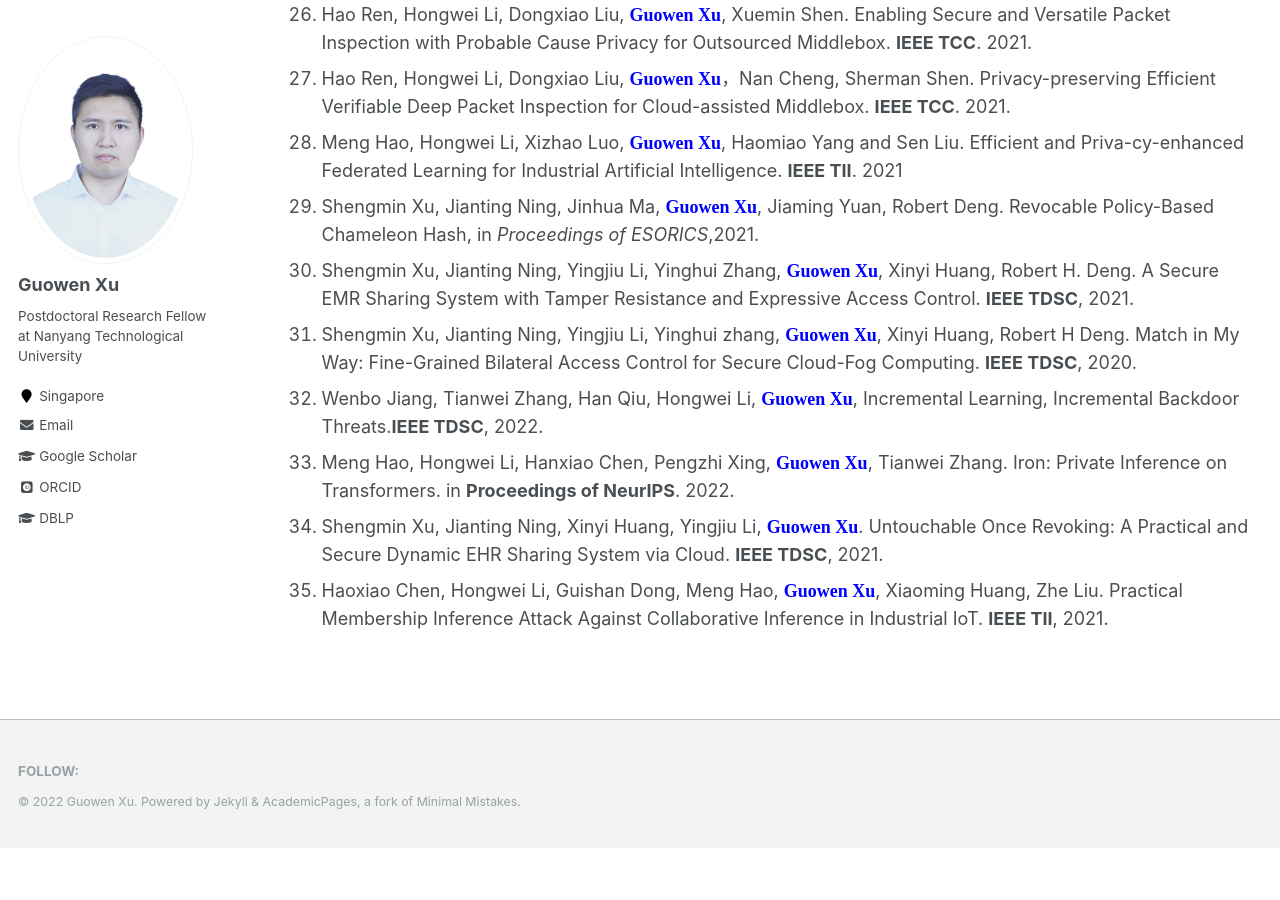
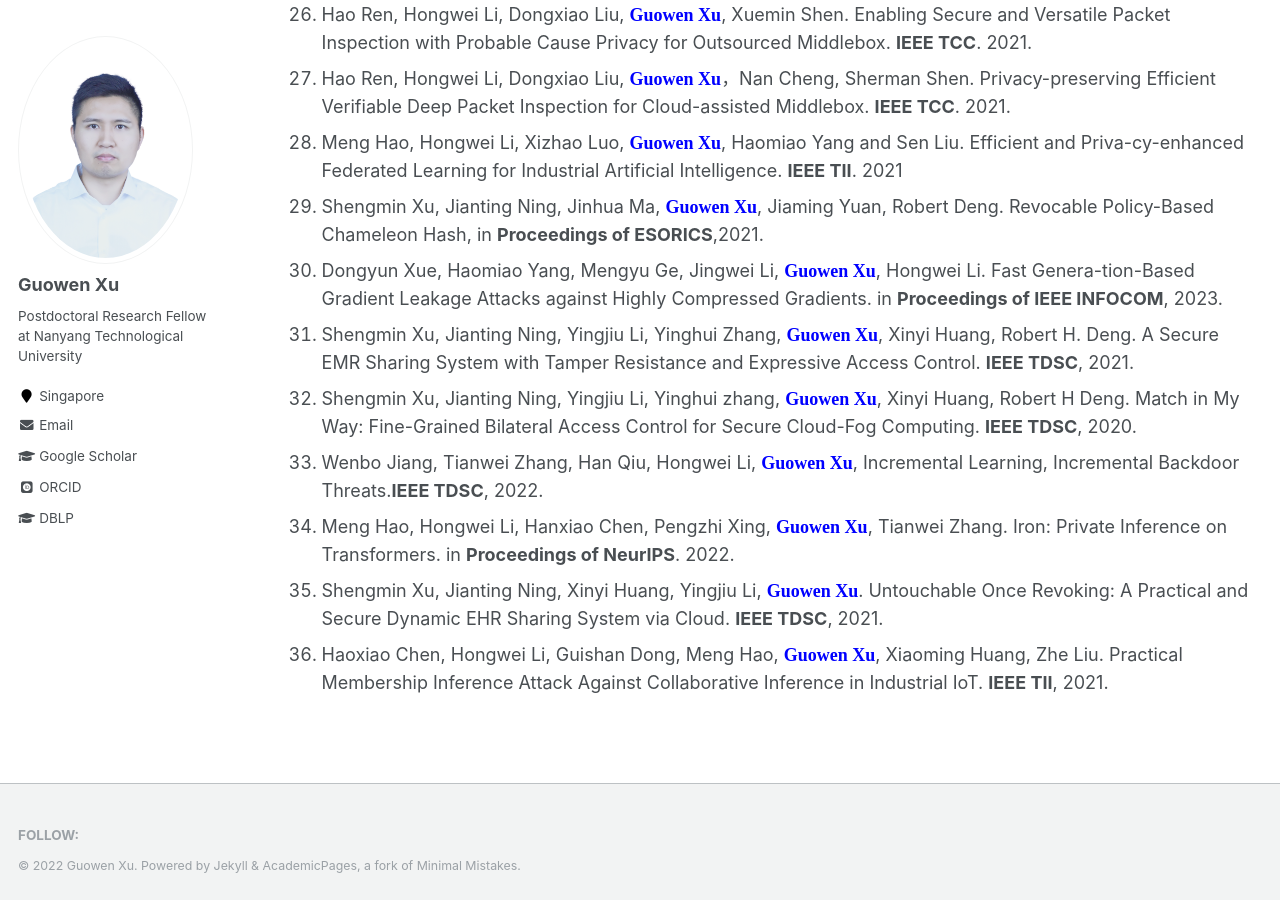
Before and after one commit to Guowen-xu/guowen-xu.github.io, a Jekyll site: the page built from _pages/publications.md, in a window 1280 px wide and 900 px high, scrolled down 1971 px. Built offline with Jekyll 4.4.1, drawn with Linux system fonts in a browser that asks for light colours; some web fonts are replaced; before the commit the page ends 2819 px from its top, so only the background shows below that.

Commit message:
Update publications.md

```diff
--- a/_pages/publications.md
+++ b/_pages/publications.md
@@ -42,10 +42,11 @@ You can find my articles on my [Google Scholar](https://scholar.google.com.hk/ci
 26. Hao Ren, Hongwei Li, Dongxiao Liu,  **<font face="Times New Roman" color=blue size=4> Guowen Xu</font>**, Xuemin Shen. Enabling Secure and Versatile Packet Inspection with Probable Cause Privacy for Outsourced Middlebox. **IEEE TCC**. 2021.
 27. Hao Ren, Hongwei Li, Dongxiao Liu,  **<font face="Times New Roman" color=blue size=4> Guowen Xu</font>**，Nan Cheng, Sherman Shen. Privacy-preserving Efficient Verifiable Deep Packet Inspection for Cloud-assisted Middlebox.  **IEEE TCC**. 2021.
 28. Meng Hao, Hongwei Li, Xizhao Luo, **<font face="Times New Roman" color=blue size=4> Guowen Xu</font>**, Haomiao Yang and Sen Liu. Efficient and Priva-cy-enhanced Federated Learning for Industrial Artificial Intelligence. **IEEE TII**. 2021
-29. Shengmin Xu, Jianting Ning, Jinhua Ma, **<font face="Times New Roman" color=blue size=4> Guowen Xu</font>**, Jiaming Yuan, Robert Deng. Revocable Policy-Based Chameleon Hash, in *Proceedings of ESORICS*,2021.
-30. Shengmin Xu, Jianting Ning, Yingjiu Li, Yinghui Zhang, **<font face="Times New Roman" color=blue size=4> Guowen Xu</font>**, Xinyi Huang, Robert H. Deng. A Secure EMR Sharing System with Tamper Resistance and Expressive Access Control. **IEEE TDSC**, 2021.
-31. Shengmin Xu, Jianting Ning, Yingjiu Li, Yinghui zhang, **<font face="Times New Roman" color=blue size=4> Guowen Xu</font>**, Xinyi Huang, Robert H Deng. Match in My Way: Fine-Grained Bilateral Access Control for Secure Cloud-Fog Computing. **IEEE TDSC**, 2020.
-32. Wenbo Jiang, Tianwei Zhang, Han Qiu, Hongwei Li, **<font face="Times New Roman" color=blue size=4> Guowen Xu</font>**, Incremental Learning, Incremental Backdoor Threats.**IEEE TDSC**, 2022.
-33. Meng Hao, Hongwei Li, Hanxiao Chen, Pengzhi Xing, **<font face="Times New Roman" color=blue size=4> Guowen Xu</font>**, Tianwei Zhang. Iron: Private Inference on Transformers. in **Proceedings of NeurIPS**. 2022.
-34. Shengmin Xu, Jianting Ning, Xinyi Huang, Yingjiu Li, **<font face="Times New Roman" color=blue size=4> Guowen Xu</font>**. Untouchable Once Revoking: A Practical and Secure Dynamic EHR Sharing System via Cloud. **IEEE TDSC**, 2021.
-35. Haoxiao Chen, Hongwei Li, Guishan Dong, Meng Hao, **<font face="Times New Roman" color=blue size=4> Guowen Xu</font>**, Xiaoming Huang, Zhe Liu. Practical Membership Inference Attack Against Collaborative Inference in Industrial IoT. **IEEE TII**, 2021.
+29. Shengmin Xu, Jianting Ning, Jinhua Ma, **<font face="Times New Roman" color=blue size=4> Guowen Xu</font>**, Jiaming Yuan, Robert Deng. Revocable Policy-Based Chameleon Hash, in **Proceedings of ESORICS**,2021.
+30. Dongyun Xue, Haomiao Yang, Mengyu Ge, Jingwei Li, **<font face="Times New Roman" color=blue size=4> Guowen Xu</font>**, Hongwei Li. Fast Genera-tion-Based Gradient Leakage Attacks against Highly Compressed Gradients. in  **Proceedings of IEEE INFOCOM**, 2023.
+31. Shengmin Xu, Jianting Ning, Yingjiu Li, Yinghui Zhang, **<font face="Times New Roman" color=blue size=4> Guowen Xu</font>**, Xinyi Huang, Robert H. Deng. A Secure EMR Sharing System with Tamper Resistance and Expressive Access Control. **IEEE TDSC**, 2021.
+32. Shengmin Xu, Jianting Ning, Yingjiu Li, Yinghui zhang, **<font face="Times New Roman" color=blue size=4> Guowen Xu</font>**, Xinyi Huang, Robert H Deng. Match in My Way: Fine-Grained Bilateral Access Control for Secure Cloud-Fog Computing. **IEEE TDSC**, 2020.
+33. Wenbo Jiang, Tianwei Zhang, Han Qiu, Hongwei Li, **<font face="Times New Roman" color=blue size=4> Guowen Xu</font>**, Incremental Learning, Incremental Backdoor Threats.**IEEE TDSC**, 2022.
+34. Meng Hao, Hongwei Li, Hanxiao Chen, Pengzhi Xing, **<font face="Times New Roman" color=blue size=4> Guowen Xu</font>**, Tianwei Zhang. Iron: Private Inference on Transformers. in **Proceedings of NeurIPS**. 2022.
+35. Shengmin Xu, Jianting Ning, Xinyi Huang, Yingjiu Li, **<font face="Times New Roman" color=blue size=4> Guowen Xu</font>**. Untouchable Once Revoking: A Practical and Secure Dynamic EHR Sharing System via Cloud. **IEEE TDSC**, 2021.
+36. Haoxiao Chen, Hongwei Li, Guishan Dong, Meng Hao, **<font face="Times New Roman" color=blue size=4> Guowen Xu</font>**, Xiaoming Huang, Zhe Liu. Practical Membership Inference Attack Against Collaborative Inference in Industrial IoT. **IEEE TII**, 2021.
```
